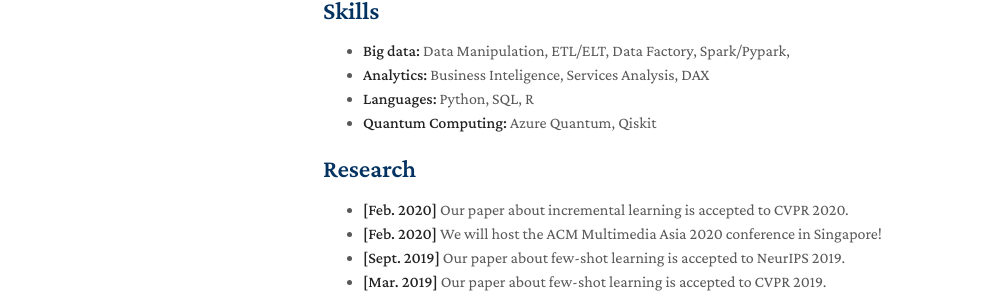
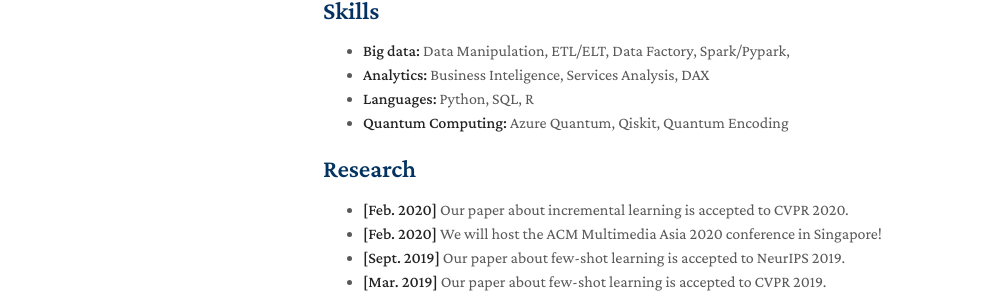
Before and after one commit to samuelfernandofs/samuel.fernando, a Jekyll site: the page built from index.md, in a window 1280 px wide and 1345 px high. Shown: the part 412-719 px from the top of the window, without its empty margins (147-1147 px from the left). Built offline with Jekyll 4.4.1, drawn with Linux system fonts in a browser that asks for light colours; nearby versions of some CDN libraries; a style sheet for code colours, icons or effects is not loaded; our own code applies the rules of GitHub Pages for plain Markdown files.

Commit message:
Update index.md

```diff
--- a/index.md
+++ b/index.md
@@ -15,7 +15,7 @@ Passionate about plethora of topics, I am also a psychoanalyst (in training), an
 - **Big data:** Data Manipulation, ETL/ELT, Data Factory, Spark/Pypark,
 - **Analytics:** Business Inteligence, Services Analysis, DAX
 - **Languages:** Python, SQL, R
-- **Quantum Computing:** Azure Quantum, Qiskit
+- **Quantum Computing:** Azure Quantum, Qiskit, Quantum Encoding
 
 ## Research
 
```
